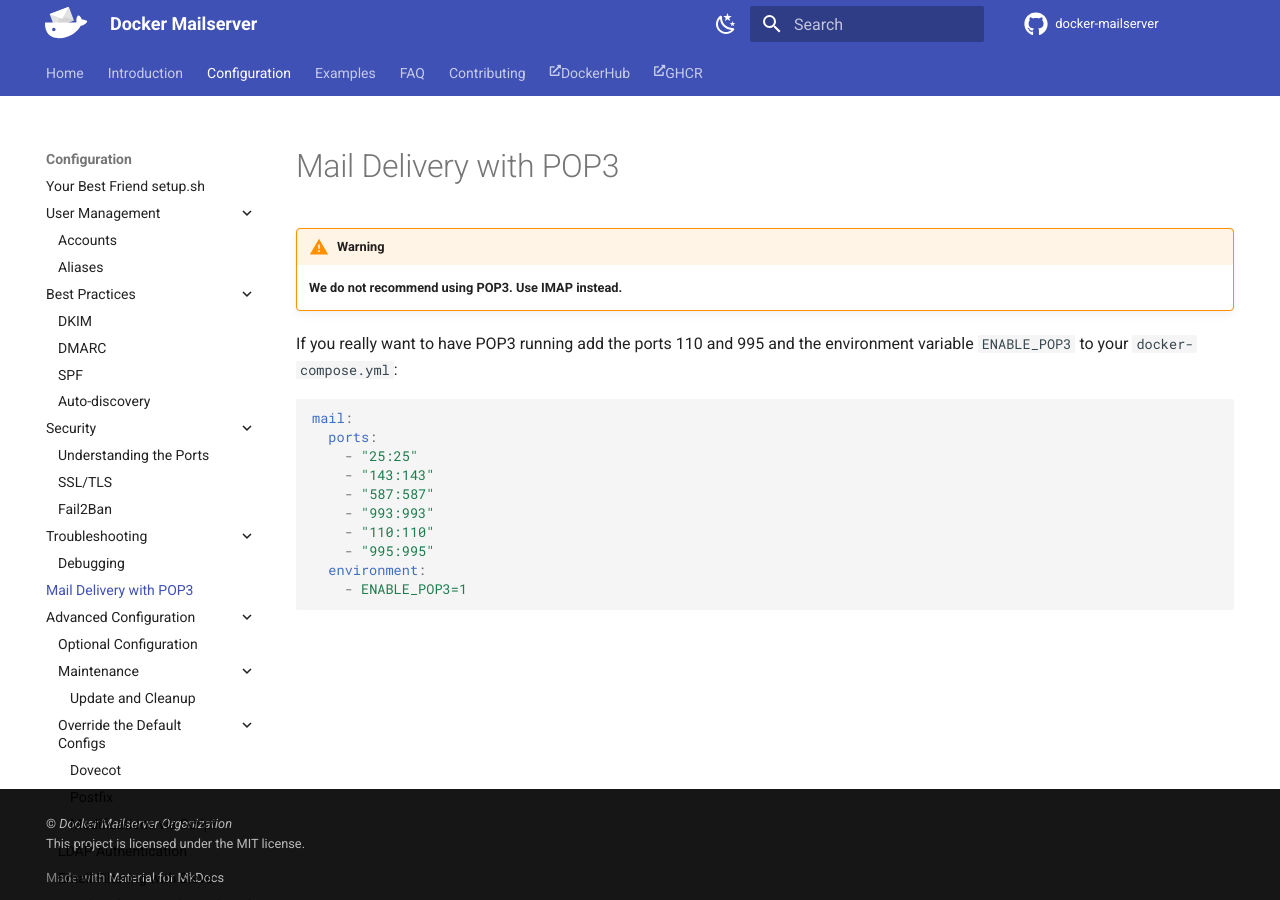
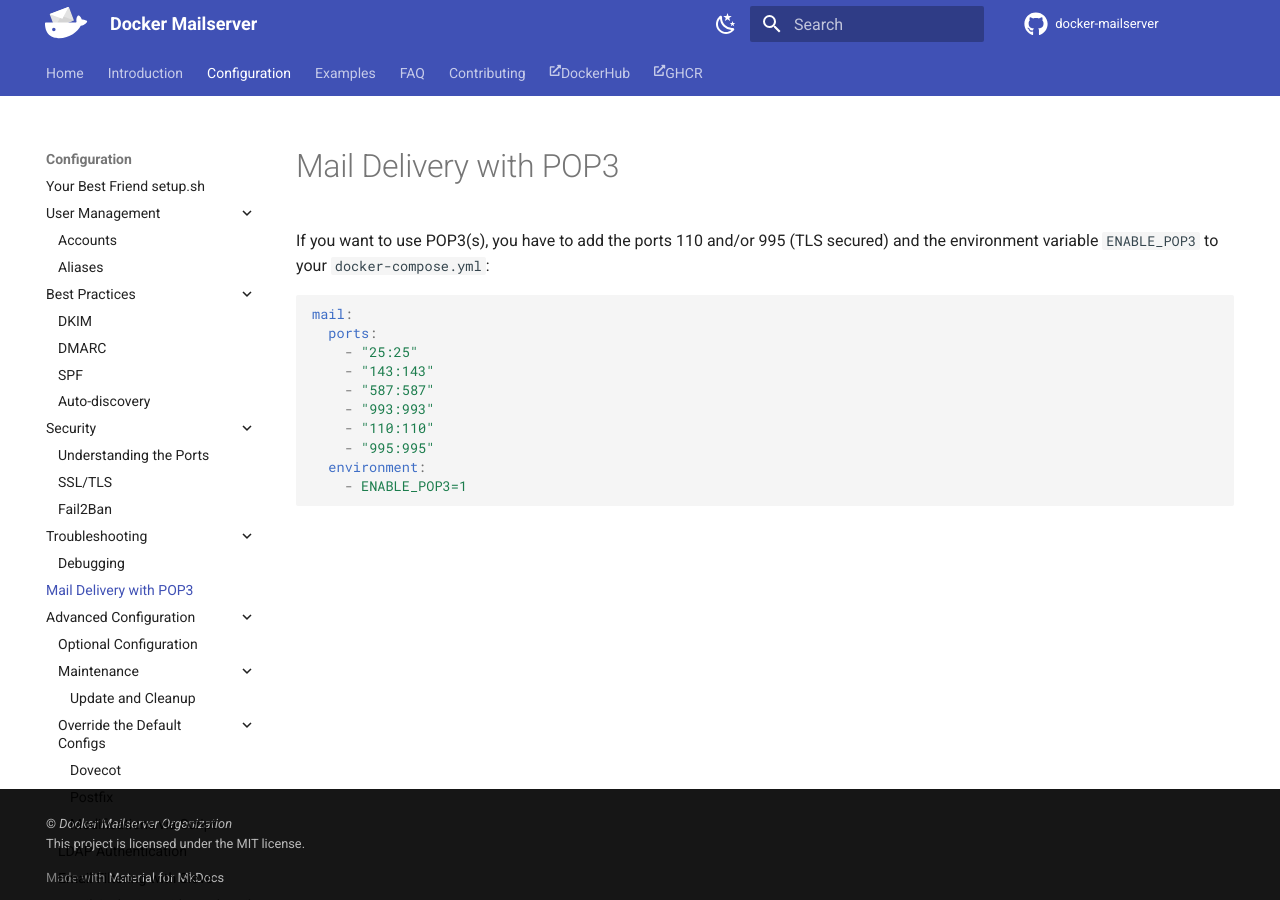
Before and after one commit to docker-mailserver/docker-mailserver, an MkDocs documentation site: the page built from docs/content/config/pop3.md, in a window 1280 px wide. Built offline with MkDocs 1.6.1 and Material for MkDocs 9.7.7, drawn with Linux system fonts in a browser that asks for light colours; comment, search, counter and statistics services are not loaded; the version menu is left out.

Commit message:
POP3 warning removed

````diff
--- a/docs/content/config/pop3.md
+++ b/docs/content/config/pop3.md
@@ -4,11 +4,7 @@
   - toc # Hide Table of Contents for this page
 ---
 
-!!! warning
-
-    **We do not recommend using POP3. Use IMAP instead.**
-
-If you really want to have POP3 running add the ports 110 and 995 and the environment variable `ENABLE_POP3` to your `docker-compose.yml`:
+If you want to use POP3(s), you have to add the ports 110 and/or 995 (TLS secured) and the environment variable `ENABLE_POP3` to your `docker-compose.yml`:
 
 ```yaml
 mail:
````
